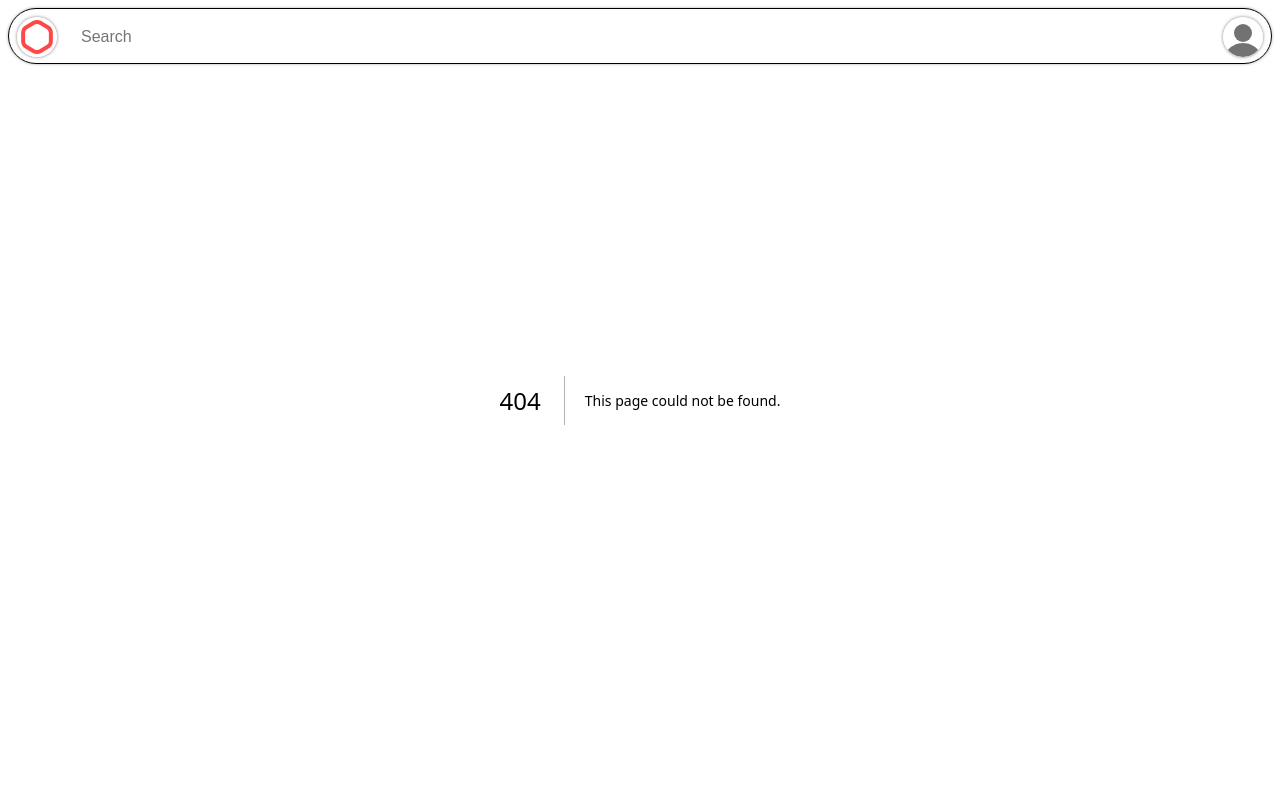
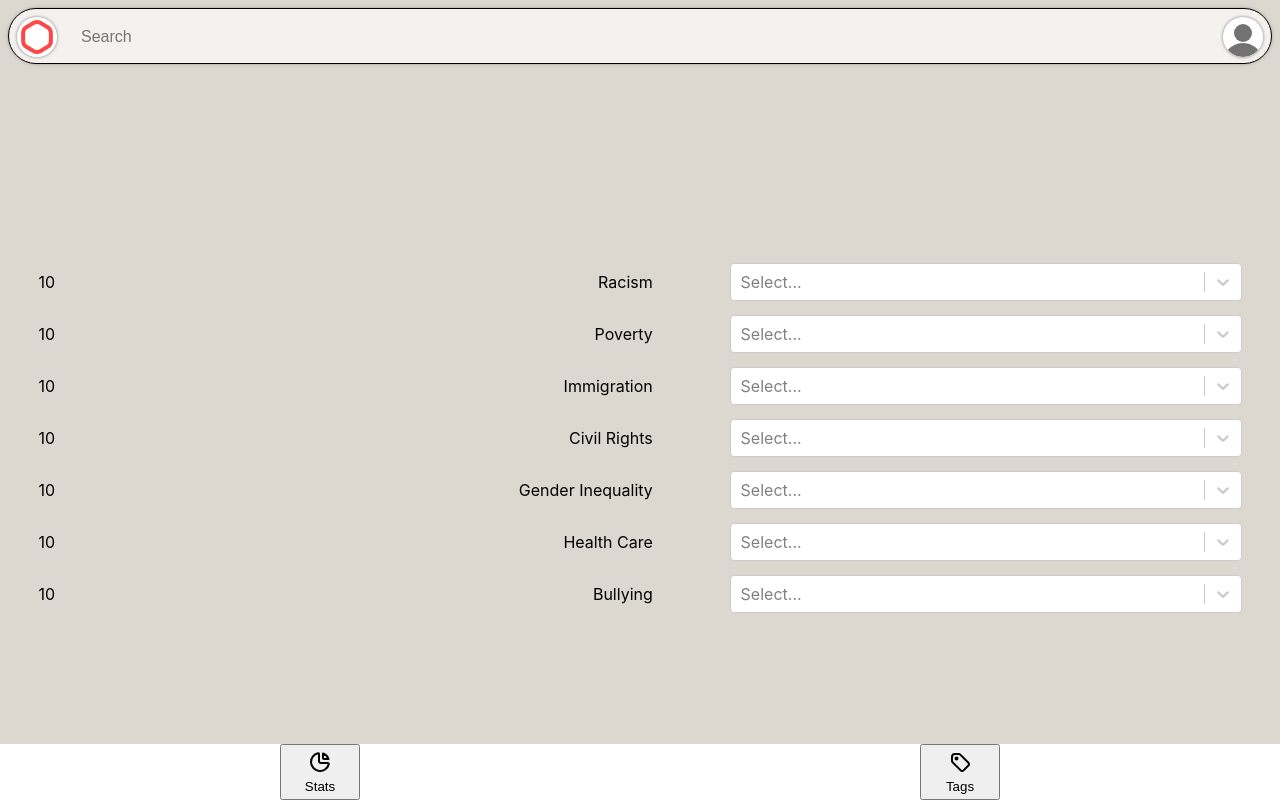
Before and after one commit to unfinishedprogram/Digital-Moment-Team-6-cleanup, a Next.js app: page /admin in a window 1280 px wide. Before the commit this address had no page. Built offline with nearby package versions, Linux system fonts and the light colour scheme.

Commit message:
Put everything into a compononet.

```diff
--- /dev/null
+++ b/pages/admin/index.tsx
@@ -0,0 +1,5 @@
+import Admin from "../../src/components/admin/admin";
+
+export default function admin() {
+  return <Admin/>
+}
--- /dev/null
+++ b/src/components/admin/admin.tsx
@@ -0,0 +1,45 @@
+import { useState } from "react";
+import style from "../../../styles/admin.module.scss";
+import Footer, { PagesOptions } from "./footer";
+import TagAssociation from "./tag-row";
+const SDGS = [
+  "Poverty",
+  "Hunger",
+  "Healthy Lives",
+  "Inclusive and Quality education",
+  "Gender Equality",
+  "Access to water and sanitization",
+  "Affordable, reliable, sustainable energy for all",
+  "Economic growth and employment",
+]
+
+const TAGS = [
+  "Racism",
+  "Poverty",
+  "Immigration",
+  "Civil Rights",
+  "Gender Inequality",
+  "Health Care",
+  "Bullying",
+];
+
+export default function Admin() {
+  const [currentPage, setCurrentPage] = useState<PagesOptions>(PagesOptions.Stats);
+
+  return (
+    <div className={style.adminWrapper}>
+
+      {currentPage == PagesOptions.Stats && (
+        <div className={style.tagsWrapper}>
+          { TAGS.map((tag, index) =>
+            <TagAssociation sdgIssueList={SDGS} tagName={tag} occurrences={10} selectedSdgIssue={""} key={index}/>
+          ) }
+        </div>
+      )
+      }
+
+      <Footer selected={currentPage} onClick={(arg) => setCurrentPage(arg)}/>
+
+    </div>
+  )
+}
--- /dev/null
+++ b/src/components/admin/footer.tsx
@@ -0,0 +1,26 @@
+import styles from "../../../styles/admin.module.scss"
+export enum PagesOptions {
+  Stats,
+  Tags
+}
+
+type FooterProps = {
+  onClick: (arg: PagesOptions) => void;
+  selected: PagesOptions
+}
+
+export default function Footer(props: FooterProps) {
+
+  return (
+    <div className={styles.footer}>
+      <button className={`${styles.entry} ${props.selected == PagesOptions.Stats ? styles.active : ""}`} onClick={() => props.onClick(PagesOptions.Stats)}>
+        <img src="/img/chart-pie.svg"/>
+        <p> Stats </p>
+      </button>
+      <button className={`${styles.entry} ${props.selected == PagesOptions.Tags ? styles.active : ""}`} onClick={() => props.onClick(PagesOptions.Tags)}>
+        <img src="/img/tag.svg"/>
+        <p> Tags </p>
+      </button>
+    </div>
+  )
+}
--- /dev/null
+++ b/src/components/admin/tag-row.tsx
@@ -0,0 +1,23 @@
+import Select from "react-select";
+import styles from "../../../styles/tag-association.module.scss"
+
+export type TagAssociationProps = {
+  tagName:  string;
+  occurrences: number;
+  selectedSdgIssue: string;
+  sdgIssueList: string[];
+}
+
+export default function TagAssociation(props: TagAssociationProps)  {
+  return (
+    <div className={styles.associationRow}>
+      <div className={styles.leftCol}>
+        <p> {props.occurrences} </p>
+        <p> {props.tagName} </p>
+      </div>
+      <div className={styles.rightCol}>
+        <Select options={props.sdgIssueList.map(s => {return { value: s, label: s}})} />
+      </div>
+    </div>
+  )
+}
--- /dev/null
+++ b/styles/admin.module.scss
@@ -0,0 +1,43 @@
+.adminWrapper {
+  display: flex;
+  flex-direction: column;
+  width: 100%;
+  margin-top: 20%;
+  height: 100%;
+  justify-content: space-between;
+}
+
+.tagsWrapper {
+  display: flex;
+  flex-direction: column;
+  width: 100%;
+}
+
+.footer {
+  display: flex;
+  justify-content: space-around;
+  align-items: center;
+
+  width: 100%;
+  background-color: white;
+  height: 7vh;
+
+  .entry {
+    display: flex;
+    flex-direction: column;
+
+    justify-content: space-around;
+    align-items: center;
+    height: 100%;
+    width: 5rem;
+
+    p {
+      margin: 0;
+    }
+  }
+
+  .active {
+    // background-color: grey;
+  }
+
+}
--- /dev/null
+++ b/styles/tag-association.module.scss
@@ -0,0 +1,25 @@
+.associationRow {
+  display: flex;
+  width: 100%;
+  flex-direction: row;
+  gap: 6%;
+  align-content: center;
+  justify-content: center;
+  align-items: center;
+
+  .leftCol {
+    display: flex;
+    flex-direction: row;
+    width: 48%;
+    justify-content: space-between;
+  }
+
+  .rightCol {
+    width: 40%;
+  }
+
+  p {
+    // margin: 0;
+  }
+
+}
```
Also changed, not shown: public/img/chart-pie.svg (added), public/img/tag.svg (added), src/components/admin/clickable-page.tsx (added).
